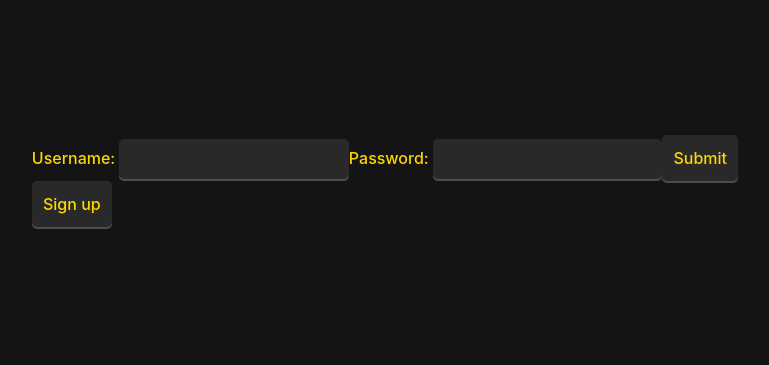
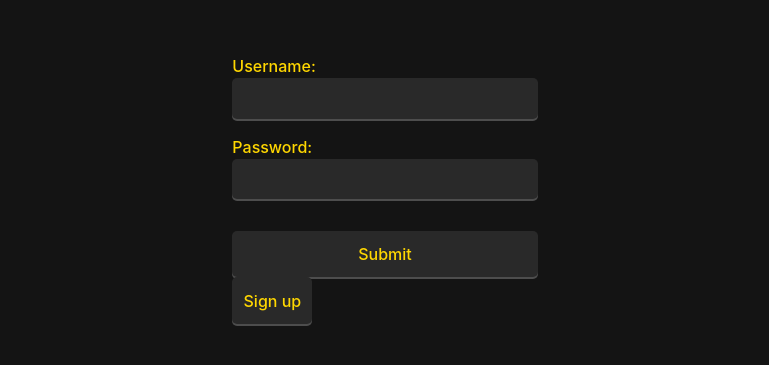
Before and after one commit to rybak2Z/TOP-members-only, a React (Vite) app in the folder client/: page / in a window 1280 px wide. Shown: the part 219-584 px from the top of the page, without its empty margins (255-1024 px from the left). Built offline with nearby package versions, Linux system fonts and the light colour scheme.

Commit message:
Improve form styling

```diff
--- a/client/src/index.css
+++ b/client/src/index.css
@@ -48,6 +48,11 @@ button, a, input, textarea {
   box-shadow: 0px 2px hsl(0 0% 30%);
 }
 
+input, textarea {
+  box-sizing: border-box;
+  width: 100%;
+}
+
 button, a {
   &:hover {
     color: var(--primary);
@@ -63,3 +68,13 @@ a {
   display: inline-block;
   text-decoration: none;
 }
+
+label {
+  display: block;
+  margin-top: 1rem;
+}
+
+button[type="submit"] {
+  margin-top: 2rem;
+  width: 100%;
+}
```
